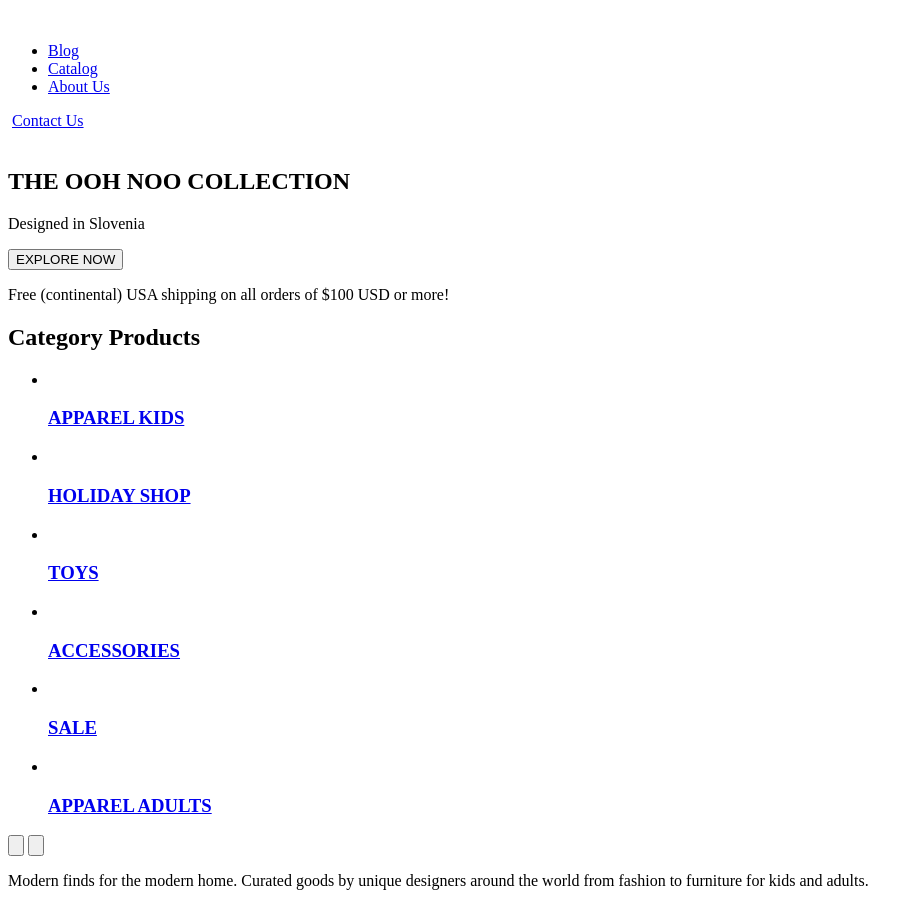
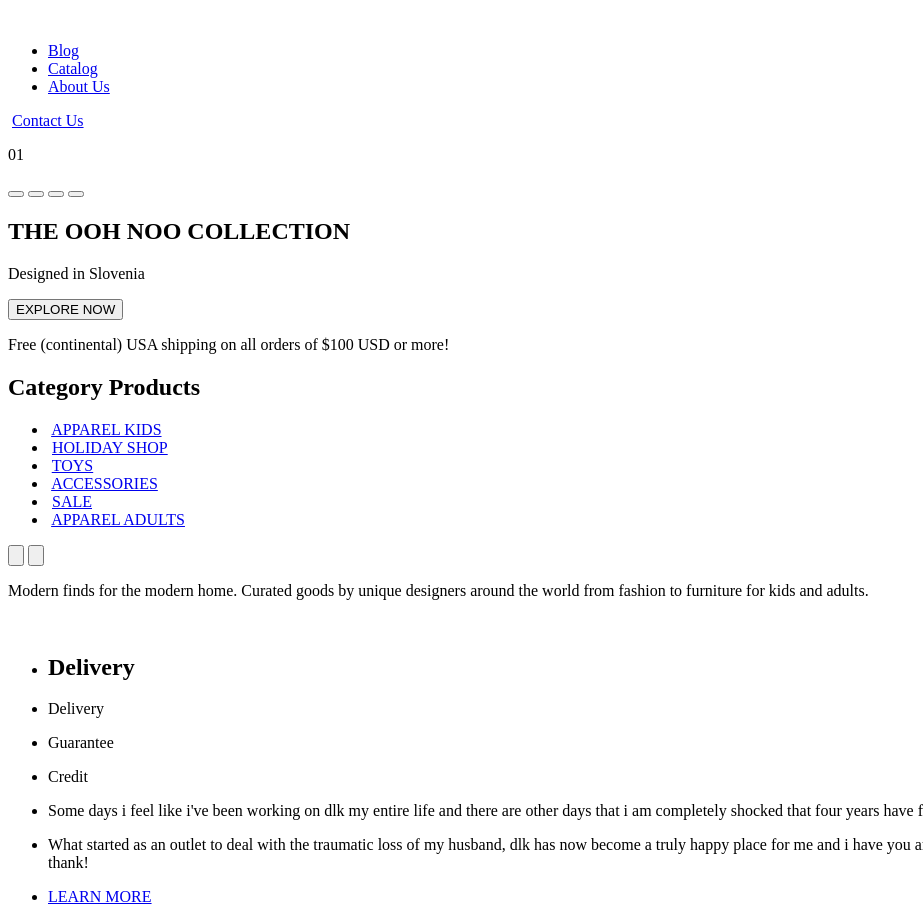
Before and after one commit to dl-academy-edu/tn-griaznova-ilmira-1, a plain HTML site: page index.html in a window 1280 px wide. Shown: the top 909 px of the page, without its empty margins (0-923 px from the left). Drawn offline with Linux system fonts and the light colour scheme.

Commit message:
Fix bags

```diff
--- a/index.html
+++ b/index.html
@@ -27,12 +27,14 @@
     </header>
     <main>
         <section class="banner">
-            <div>
-                <img src="#" alt="">
-                <img src="#" alt="">
-                <img src="#" alt="">
-                <img src="#" alt="">
-                <img src="#" alt="">
+            <div class="number">
+                <p>01</p>
+            </div>
+            <div class="rectangule">
+                <button></button>
+                <button></button>
+                <button></button>
+                <button></button>
             </div>
             <h1>THE OOH NOO COLLECTION</h1>
             <p>Designed in Slovenia</p>
@@ -44,40 +46,28 @@
             <nav>
                 <ul>
                     <li>
-                        <a href="#">
                         <img src="#" alt="">
-                            <h3>APPAREL KIDS</h3>
-                        </a>
+                        <a href="#">APPAREL KIDS</a>
                     </li>
                     <li>
-                        <a href="#">
                         <img src="#" alt="">
-                            <h3>HOLIDAY SHOP</h3>
-                        </a>
+                        <a href="#">HOLIDAY SHOP</a>
                     </li>
                     <li>
-                        <a href="#">
                         <img src="#" alt="">
-                            <h3>TOYS</h3>
-                        </a>
+                        <a href="#">TOYS</a>
                     </li>
                     <li>
-                        <a href="#">
                         <img src="#" alt="">
-                            <h3>ACCESSORIES</h3>
-                        </a>
+                        <a href="#">ACCESSORIES</a>
                     </li>
                     <li>
-                        <a href="#">
                         <img src="#" alt="">
-                            <h3>SALE</h3>
-                        </a>
+                        <a href="#">SALE</a>
                     </li>
                     <li>
-                        <a href="#">
                         <img src="#" alt="">
-                            <h3>APPAREL ADULTS</h3>
-                        </a>
+                        <a href="#">APPAREL ADULTS</a>
                     </li>
                 </ul>
             </nav>
@@ -91,20 +81,36 @@
         <section class="history">
             <img src="#" alt="">
             <div>
+                <ul>
+                    <li>
                         <h2>Delivery</h2>
+                    </li>
+                    <li>
                         <p>Delivery</p>
+                    </li>
+                    <li>
                         <p>Guarantee</p>
+                    </li>
+                    <li>
                         <p>Credit</p>
+                    </li>
+                    <li>
                         <p>Some days i feel like i've been working
                             on dlk my entire life and there are other
                             days that i am completely shocked that four
                             years have flown by. It's simply magical.</p>
+                    </li>
+                    <li>
                         <p>What started as an outlet to deal  with
                             the traumatic loss of my husband, dlk has
                             now become a truly happy place for me and i
                             have you and all of the beautiful designers
                             that we work with to thank!</p>
+                    </li>
+                    <li>
                         <a href="#" class="button">LEARN MORE</a>
+                    </li>
+                </ul>
             </div>
         </section>
         <section class="company">
@@ -144,10 +150,9 @@
             </div>
         </section>
     </main>
-    <Footer>
+    <footer>
         <div>
             <p>Navigation</p>
-            <img src="#" alt="">
             <ul>
                 <li>
                     <a href="#">About Us</a>
@@ -169,7 +174,6 @@
                 </li>
             </ul>
             <p>Customer Information</p>
-            <img src="#" alt="">
             <ul>
                 <li>
                     <a href="#">Contact Us</a>
@@ -191,10 +195,8 @@
                 </li>
             </ul>
             <p>Connect</p>
-            <ul>
-                <li><input type="email" name="#" id="#"><p>Email</p></li>
-                <li><a href="#" class="button">buy now</a></li>
-            </ul>
+            <input type="email" name="#" id="#">
+            <a href="#" class="button">buy now</a>
             <ul>
                 <li>
                     <img src="#" alt="">
@@ -229,9 +231,9 @@
                     <img src="#" alt="">
                 </li>
             </ul>
-            <p>Copyright © 2018 Dlk • Design Life Kids</p>
-            <p>Web Design — Direct Line Development</p>
+            <a href="#">Copyright © 2018 Dlk • Design Life Kids</a>
+            <a href="#">Web Design — Direct Line Development</a>
         </div>
-    </Footer>
+    </footer>
 </body>
 </html>
```
Lines whose indentation alone changed are shown as unchanged.
